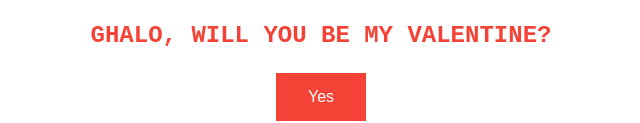
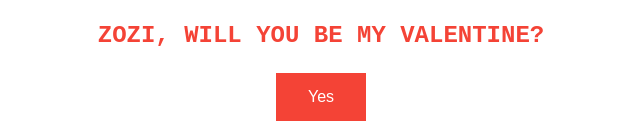
Before and after one commit to vvalentinee/valentine, a plain HTML site: page index.html in a window 1280 px wide. Shown: the part 489-612 px from the top of the page, without its empty margins (319-959 px from the left). Drawn offline with Linux system fonts and the light colour scheme.

Commit message:
index.html

```diff
--- a/index.html
+++ b/index.html
@@ -73,7 +73,7 @@
 <img class="h-[200px]" src="https://gifdb.com/images/high/cute-love-bear-roses-ou7zho5oosxnpo6k.gif"/>
 
   <div class="container">
-    <h2 style="color:#f44336">GHALO, WILL YOU BE MY VALENTINE?</h2>
+    <h2 style="color:#f44336">ZOZI, WILL YOU BE MY VALENTINE?</h2>
    <button id="yesBtn" style="background-color: #f44336;  border: none;
   color: white;
   padding: 15px 32px;
```
